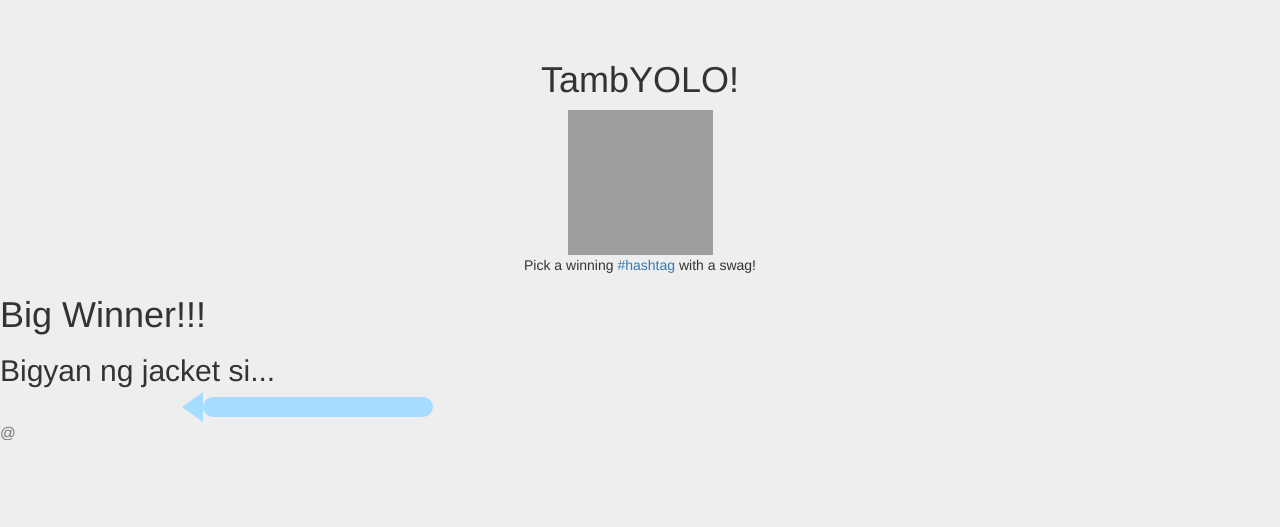
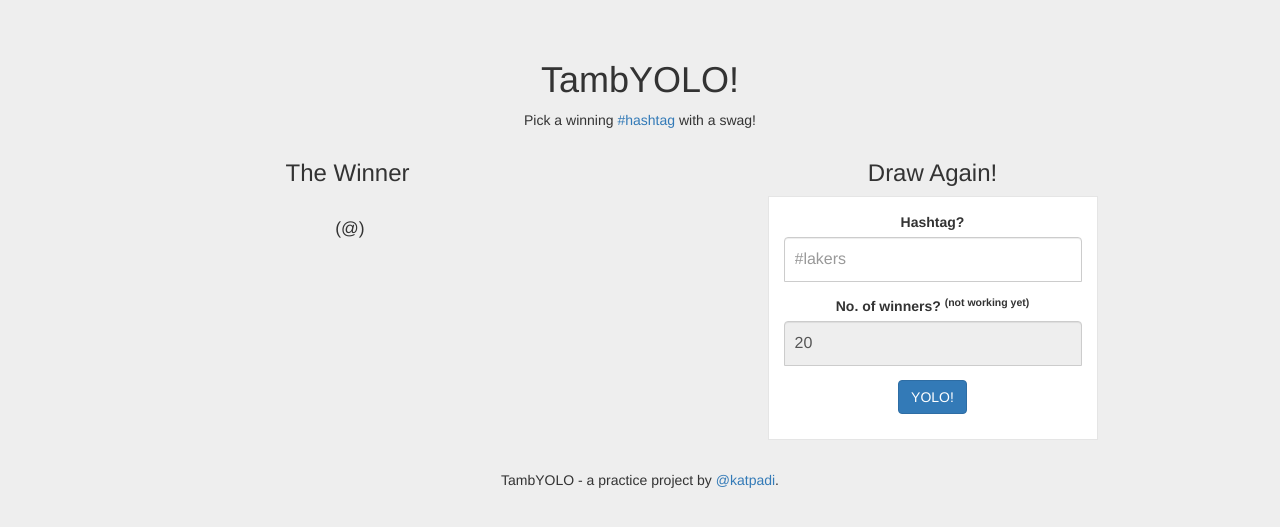
Before and after one commit to katpadi/tambYOLO, a Flask app: template templates/yolo.html in a window 1280 px wide. Shown: the top 527 px of the page. Run offline with Flask 2, Linux system fonts and the light colour scheme; the template is opened without the code that fills it, so the values that code supplies are empty; some libraries are stand-ins or nearby versions; grey boxes are pictures that could not be loaded.

Commit message:
Larger sample then BELO

```diff
--- a/app.py
+++ b/app.py
@@ -65,12 +65,12 @@ def yolo():
   url = 'https://api.twitter.com/1.1/search/tweets.json'
   params = {
     'q': hashtag,
-    'count': 10,
+    'count': 20,
   }
   res = authomatic.access(session['credentials'], url, params=params)
-  #return jsonify(**res.data)
-  #keys = my_dict.keys()
-  #random.shuffle(keys)
+
+  #random.sample = if more than 1
   return render_template('yolo.html', tweet=random.choice(res.data['statuses']), tweets=res.data)
+
 if __name__ == '__main__':
     app.run(port=5001, debug=True)
--- a/templates/base.html
+++ b/templates/base.html
@@ -10,7 +10,10 @@
       background-color: #eee;
     }
     header.ulo {
-      margin-bottom: 20px;
+      margin-bottom: 10px;
+      text-align: center;
+    }
+    .container {
       text-align: center;
     }
     .form-signin {
@@ -44,42 +47,49 @@
       border-bottom-right-radius: 0;
       border-bottom-left-radius: 0;
     }
-    .bubble
-    {
-    position: relative;
-    width: 230px;
-    height: auto;
-    padding: 10px;
-    background: #A6DCFF;
-    -webkit-border-radius: 10px;
-    -moz-border-radius: 10px;
-    border-radius: 10px;
+    div.twitter-tweet-rendered p.entry-title {
+        font-family: Arial, sans-serif !important;
+        font-size: 14px !important;
+        padding: 5px !important;
+        background: #eee !important;
+        max-width: 300px !important;
     }
-    div.parent {
-      margin: 0;
-      padding: 0;
+
+    div.twitter-tweet-rendered p.entry-title a.link {
+        font-family: Arial, sans-serif !important;
+        font-size: 14px !important;
     }
-    .bubble:after
-    {
-    content: '';
-    position: absolute;
-    border-style: solid;
-    border-width: 15px 21px 15px 0;
-    border-color: transparent #A6DCFF;
-    display: block;
-    width: 0;
-    z-index: 1;
-    margin-top: -15px;
-    left: -21px;
-    top: 50%;
+
+    div.twitter-tweet-rendered div.twt-border {
+        padding: 0 !important;
+        border: none !important;
+        box-shadow: none !important;
     }
-    .tweeterer, .date {
-    display: inline-block;
-    vertical-align: top;
-    margin: 0;
-    padding: 0;
-    line-height: 18px;
-    width: 140px;
+
+    div.twitter-tweet-rendered iframe.twt-follow-button { display: none !important; }
+
+    div.twitter-tweet-rendered div.footer ul.twt-actions {display: none !important;}
+
+    div.twitter-tweet-rendered div.footer a.view-details {
+        display:block !important;
+        width: 120px !important;
+        margin: 5px 0 !important;
+        padding: 7px 0 !important;
+        background: #000 !important;
+        color: #fff !important;
+        text-decoration: none !important;
+        border-radius: 13px !important;
+        text-align: center !important;
+        box-shadow: -1px -1px 2px #555 !important;
+    }
+
+    div.twitter-tweet-rendered div.footer a.view-details span {
+        font: 14px Georgia, serif !important;
+        color: #fff !important;
+    }
+    div.paa {
+      margin-top: 30px;
+      text-align: center;
     }
   </style>
       <title>TambYOLO</title>
@@ -87,8 +97,8 @@
   <body>
     <header class="ulo">
       <h1>TambYOLO!</h1>
-      <a class="bootstrap-logo" href="/" title="Home">
-        <img src="http://placekitten.com/145/145" alt="TambYOLO">
+      <a href="/" title="TambYOLO!">
+        {% block imahe %} <img src="http://placekitten.com/145/145" alt="TambYOLO"> {% endblock %}
       </a>
       <p>
         Pick a winning <a href="#">#hashtag</a> with a swag!
@@ -96,8 +106,13 @@
     </header>
     {% block body %}{% endblock %}
     <footer>
+      <div class="paa">
+        <p>TambYOLO - a practice project by <a href="https://twitter.com/katpadi">@katpadi</a>.</p>
+      </div>
+
     <script src="//ajax.googleapis.com/ajax/libs/jquery/1.11.1/jquery.min.js"></script>
     <script src="//maxcdn.bootstrapcdn.com/bootstrap/3.1.1/js/bootstrap.min.js"></script>
+    <script src="//platform.twitter.com/widgets.js" charset="utf-8"></script>
     </footer>
   </body>
 </html>
--- a/templates/yolo.html
+++ b/templates/yolo.html
@@ -1,46 +1,31 @@
 {# login.html #}
 {% extends "base.html" %}
+{% block imahe %}{% endblock %}
 {% block body %}
-  <h1>Big Winner!!!</h1>
-  <h2>Bigyan ng jacket si...</h2>
-    <div class="row">
-      <div class="col-md-2">
-        <h3>{{ tweet.user.name }} <small>@{{ tweet.user.screen_name }}</small></3></h3>
-      </div>
-      <div class="col-md-6 bubble">
-        {{ tweet.text }}
-        <a href="#" data-datetime="{{ tweet.created_at }}">{{ tweet.created_at }}</a>
-      </div>
+<div class="container">
+  <div class="row">
+    <div class="col-md-6">
+      <h3>The Winner</h3>
+      <blockquote class="twitter-tweet">
+      <p>{{ tweet.text }}</p> {{tweet.user.name}} (@{{tweet.user.screen_name}}) <a href="https://twitter.com/{{tweet.user.screen_name}}/status/{{tweet.id_str}}" data-datetime="{{tweet.id_str}}">{{ tweet.id_str }}</a>
+      </blockquote>
     </div>
-  {% if tweets.statuses %}
-    <h2>The Nominees Were:</h2>
-    {% for tweet in tweets.statuses %}
-      <div class="row">
-        <div class="col-md-2">
-          <h3>{{ tweet.user.name }} <small>@{{ tweet.user.screen_name }}</small></3></h3>
+    <div class="col-md-6">
+      <h3>Draw Again!</h3>
+      <form action="/yolo" method="get" class="form-signin">
+        <div class="form-group">
+          <label for="hashtag"> Hashtag? </label>
+          <input type="text" class="form-control" placeholder="#lakers" id="hashtag" name="hashtag">
         </div>
-        <div class="col-md-6 bubble">
-          {{ tweet.text }}
-          <a href="#" data-datetime="{{ tweet.created_at }}">{{ tweet.created_at }}</a>
+        <div class="form-group">
+          <label for="how_many">No. of winners? <sup>(not working yet)</sup> </label>
+          <input type="text" class="form-control" id="how_many" value=20 name="how_many" disabled>
         </div>
-      </div>
-    {% endfor %}
-  <form action="/yolo" method="get">
-    <p>
-      <label>
-        Hashtag?
-        <input type="text" name="hashtag">
-      </label>
-    </p>
-    <p>
-      <label>
-        How many winnersss???
-        <input type="text" value=10 name="how_many" disabled>
-      </label>
-    </p>
-    <p class="submit">
-      <button type="submit">YOLO!</button>
-    </p>
-  </form>
-  {% endif %}{# if tweets.statuses #}
+        <p class="submit">
+          <button class="btn-md btn btn-primary" type="submit">YOLO!</button>
+        </p>
+      </form>
+    </div>
+  </div>
+</div>
 {% endblock %}
```
